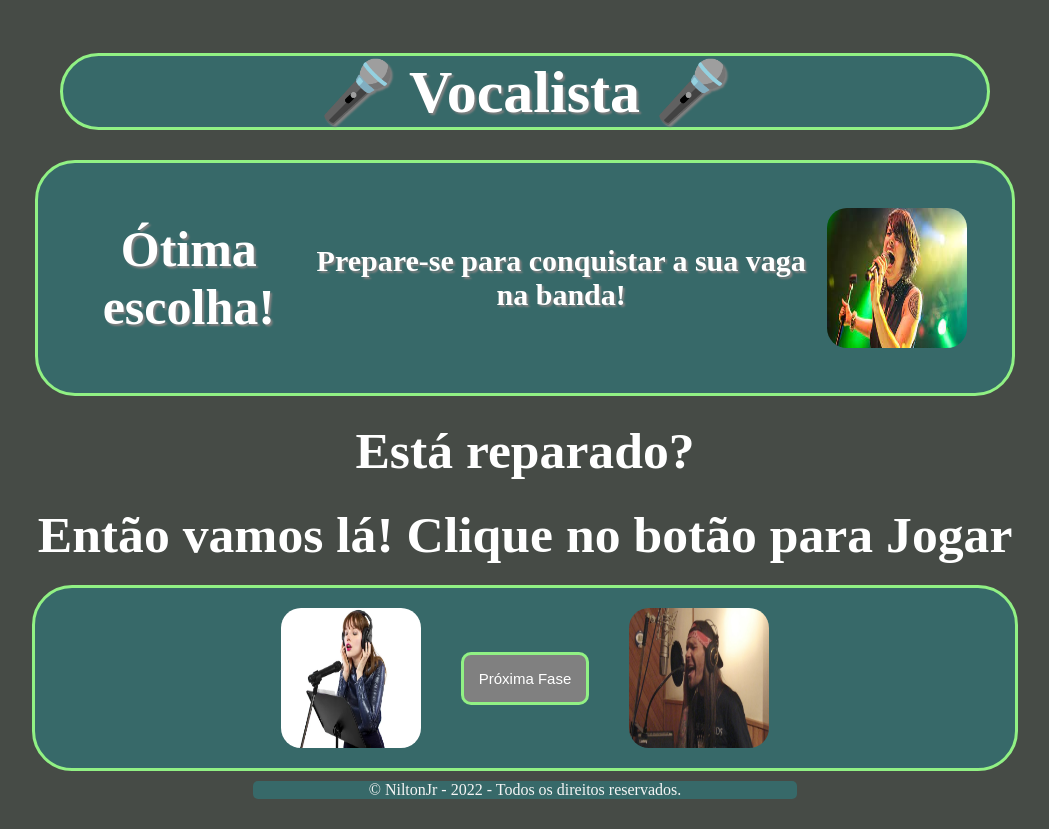
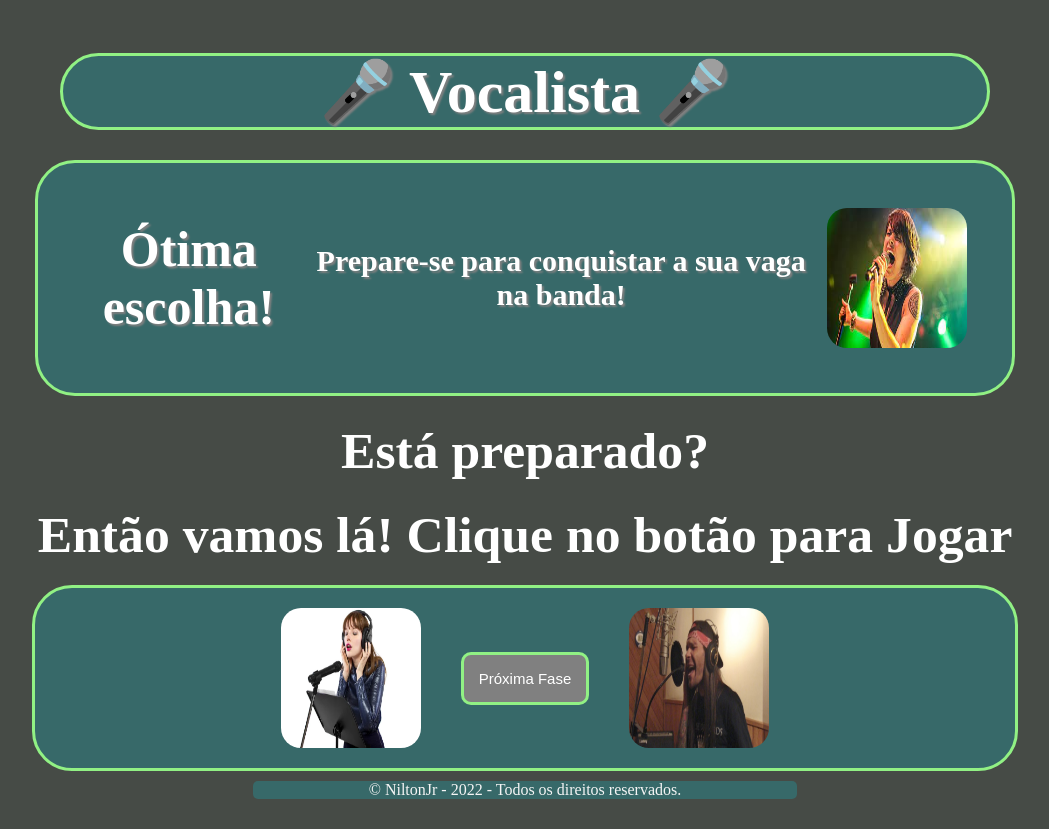
Before and after one commit to NiltonCortesJr/Game-Musical, a plain HTML site: page html/fase2Vocalista1.html in a window 1280 px wide. Shown: the whole page, without its empty margins (115-1164 px from the left). Drawn offline with Linux system fonts and the light colour scheme.

Commit message:
Correção de ortografia

```diff
--- a/html/fase2Vocalista1.html
+++ b/html/fase2Vocalista1.html
@@ -24,7 +24,7 @@
             </div>
 
             <div>
-                <h3>Está reparado?</h3>
+                <h3>Está preparado?</h3>
                 <h3>Então vamos lá! Clique no botão para Jogar</h3>
             </div>
 
```
Also changed, not shown: 1 other file.
